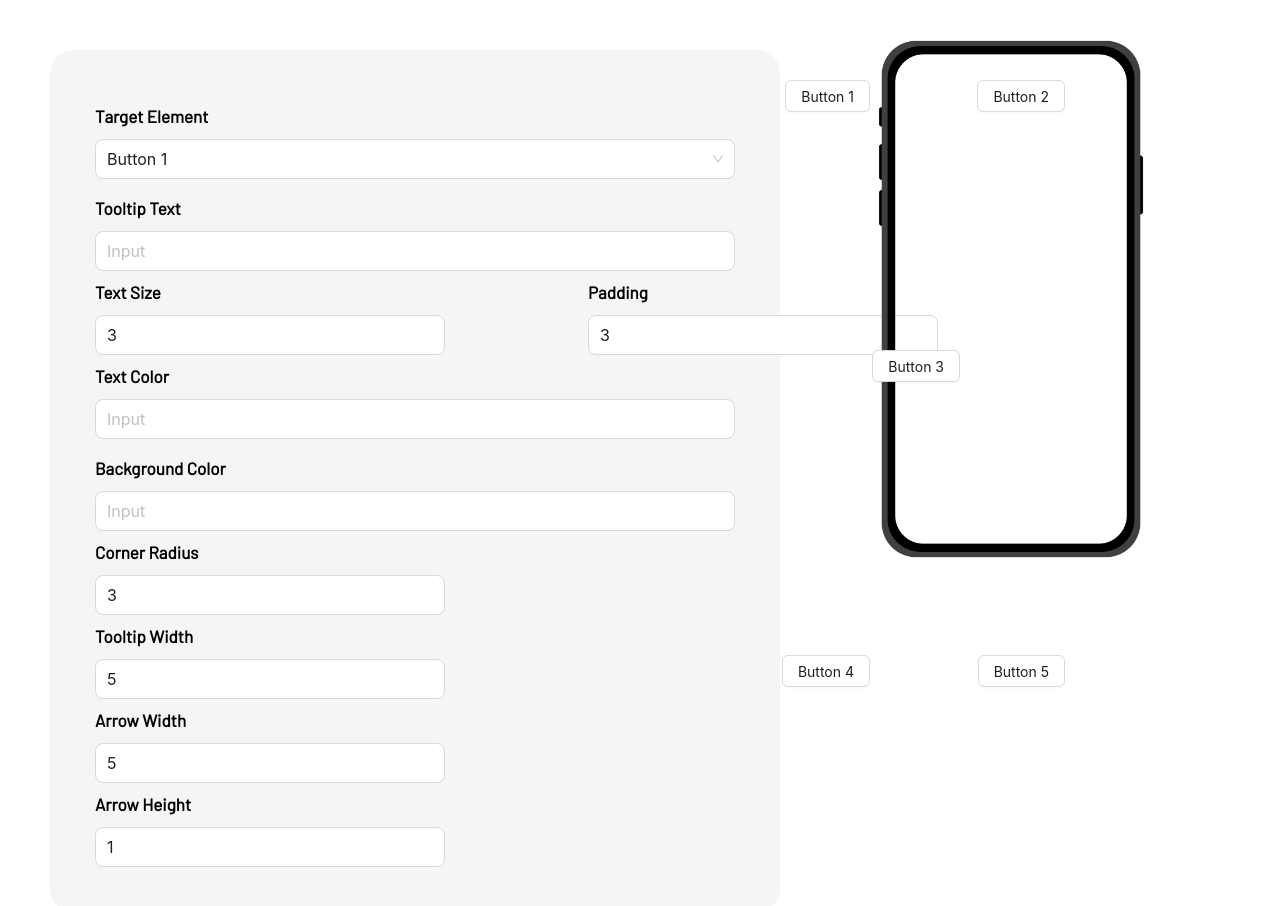
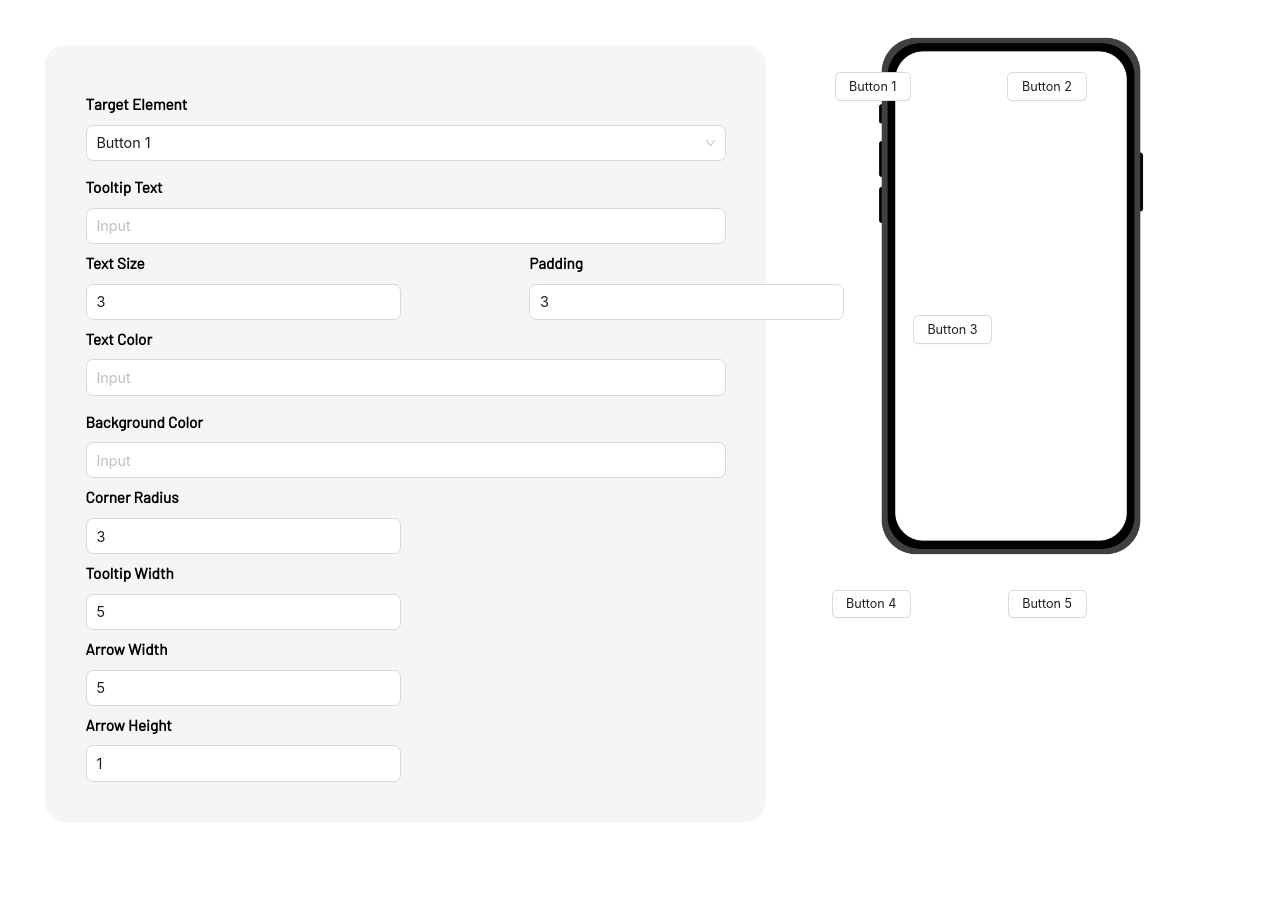
Before and after one commit to tanaymit/Plotline-frontend, a React (Create React App) app: page / in a window 1280 px wide. Shown: the top 906 px of the page. After the commit the page ends 867 px from the top, so only its background shows below. Built offline with nearby package versions, Linux system fonts and the light colour scheme.

Commit message:
zoom issues and browser default css properties

```diff
--- a/public/styles.css
+++ b/public/styles.css
@@ -1,52 +1,6 @@
-/* http://meyerweb.com/eric/tools/css/reset/
-   v2.0 | 20110126
-   License: none (public domain)
-*/
 
-html, body, div, span, applet, object, iframe,
-h1, h2, h3, h4, h5, h6, p, blockquote, pre,
-a, abbr, acronym, address, big, cite, code,
-del, dfn, em, img, ins, kbd, q, s, samp,
-small, strike, strong, sub, sup, tt, var,
-b, u, i, center,
-dl, dt, dd, ol, ul, li,
-fieldset, form, label, legend,
-table, caption, tbody, tfoot, thead, tr, th, td,
-article, aside, canvas, details, embed,
-figure, figcaption, footer, header, hgroup,
-menu, nav, output, ruby, section, summary,
-time, mark, audio, video {
-	margin: 0;
-	padding: 0;
-	border: 0;
-	font-size: 100%;
-	font: inherit;
-	vertical-align: baseline;
-}
-/* HTML5 display-role reset for older browsers */
-article, aside, details, figcaption, figure,
-footer, header, hgroup, menu, nav, section {
-	display: block;
-}
 body {
-	line-height: 1;
-}
-ol, ul {
-	list-style: none;
-}
-blockquote, q {
-	quotes: none;
-}
-blockquote:before, blockquote:after,
-q:before, q:after {
-	content: '';
-	content: none;
-}
-table {
-	border-collapse: collapse;
-	border-spacing: 0;
-}
-body {
+  zoom: 90%;
   font-family: 'Barlow', sans-serif;
   margin: 0;
   padding: 0;
```
